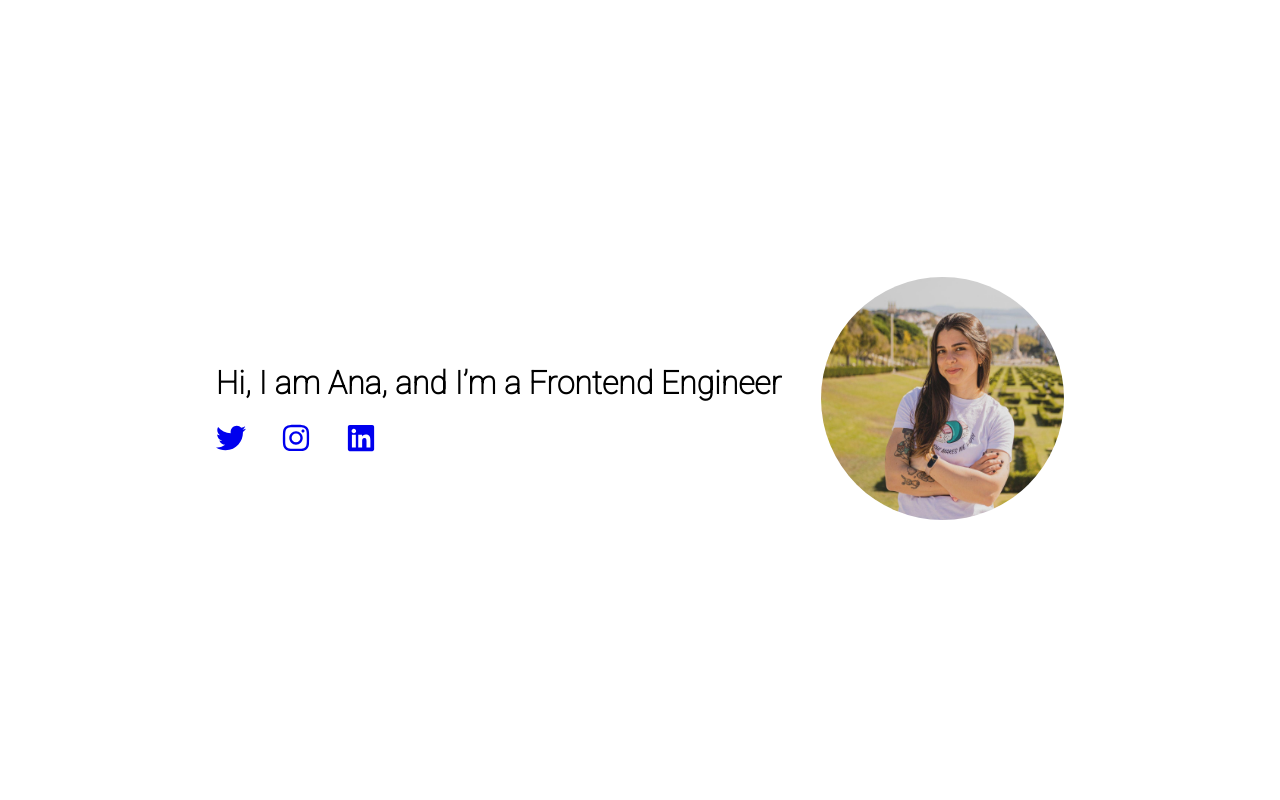
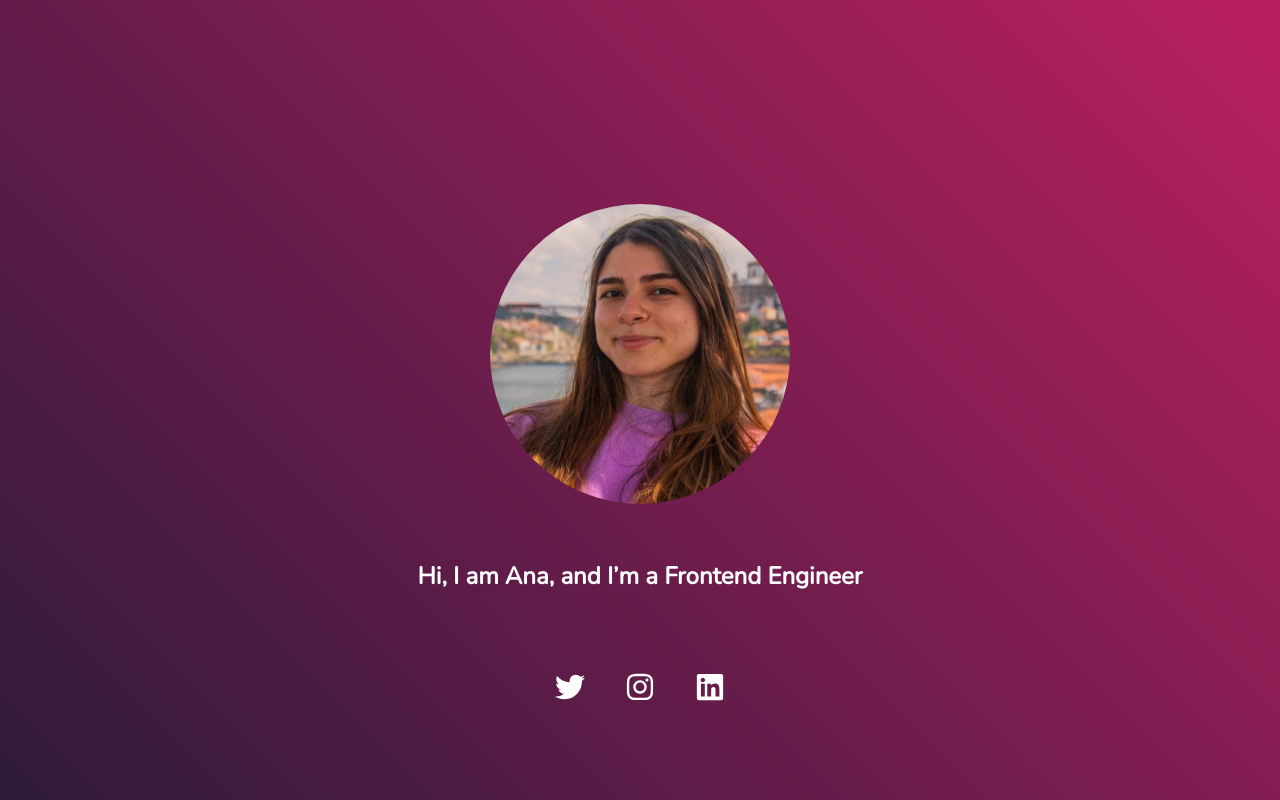
Before and after one commit to apvale/portfolio-next-gen, a Next.js app: page / in a window 1280 px wide. Built offline with nearby package versions, Linux system fonts and the light colour scheme.

Commit message:
feat(Pages): Add new pages and update layout to new colors

```diff
--- /dev/null
+++ b/pages/blog.js
@@ -0,0 +1,5 @@
+const Blog = () => {
+  return ( <div>Blog</div> );
+}
+
+export default Blog;
--- a/pages/components/Home.jsx
+++ b/pages/components/Home.jsx
@@ -1,43 +1,96 @@
+import {useState} from 'react'
 import styles from '../../styles/styles.module.css'
-import {FaLinkedin, FaTwitter, FaInstagram} from 'react-icons/fa'
+import {FaBars, FaLinkedin, FaTwitter, FaInstagram} from 'react-icons/fa'
 import Image from 'next/image'
 
 export default function Home() {
+  const [active, setActive] = useState(false)
+  const showMenu = () => {
+    setActive(!active)
+  }
+
+  const cx = (...classNames) => classNames.join(' ')
+
   return (
     <div>
       <div className={styles.container}>
+        <nav>
+          <button
+            className={styles.hamburguer}
+            id="hamburguer"
+            onClick={showMenu}
+          >
+            <FaBars size={30} />
+          </button>
+          <ul
+            className={
+              active ? cx(styles.navul, styles['show-menu']) : styles.navul
+            }
+            id="nav-ul"
+          >
+            <li>
+              <a className={styles['nav-link']} href="/">
+                HOME
+              </a>
+            </li>
+            <li>
+              <a className={styles['nav-link']} href="/about">
+                ABOUT
+              </a>
+            </li>
+            <li>
+              <a className={styles['nav-link']} href="/blog">
+                BLOG
+              </a>
+            </li>
+            <li>
+              <a className={styles['nav-link']} href="/contact">
+                CONTACT
+              </a>
+            </li>
+          </ul>
+        </nav>
+        <section className={styles.maindescription}>
           <div className={styles.avatar}>
             <Image
               alt="ana-avatar"
-            src="/ana-avatar.jpg"
-            width={243}
-            height={243}
+              src="/ana-avatar-2.jpg"
+              width="300"
+              height="300"
             />
           </div>
           <div className={styles.description}>
             <div className={styles.presentation}>
               <h1>Hi, I am Ana, and I’m a Frontend Engineer</h1>
             </div>
-          <div className={styles.social}>
-            <ul>
-              <li>
-                <a href="https://twitter.com/apvale">
+          </div>
+          <ul className={styles.social}>
+            <li className={styles['social-item']}>
+              <a
+                className={styles['social-link']}
+                href="https://twitter.com/apvale"
+              >
                 <FaTwitter size={30} />
               </a>
             </li>
-              <li>
-                <a href="https://www.instagram.com/aninhalvale/">
+            <li className={styles['social-item']}>
+              <a
+                className={styles['social-link']}
+                href="https://www.instagram.com/aninhalvale/"
+              >
                 <FaInstagram size={30} />
               </a>
             </li>
-              <li>
-                <a href="https://www.linkedin.com/in/anapaulavale/">
+            <li className={styles['social-item']}>
+              <a
+                className={styles['social-link']}
+                href="https://www.linkedin.com/in/anapaulavale/"
+              >
                 <FaLinkedin size={30} />
               </a>
             </li>
           </ul>
-          </div>
-        </div>
+        </section>
       </div>
     </div>
   )
--- /dev/null
+++ b/pages/contact.js
@@ -0,0 +1,5 @@
+const Contact = () => {
+  return ( <div>Contact</div> );
+}
+
+export default Contact;
--- a/pages/index.js
+++ b/pages/index.js
@@ -5,14 +5,9 @@ export default function App() {
   return (
     <>
       <Head>
-        <title>Ana's site</title>
+        <title>Ana Vale - Frontend Engineer</title>
         <meta name="viewport" content="initial-scale=1.0, width=device-width" />
         <link rel="preconnect" href="https://fonts.gstatic.com" key="font" />
-        <link
-          href="https://fonts.googleapis.com/css2?family=Roboto:wght@100&display=swap"
-          rel="stylesheet"
-          key="font-family"
-        />
       </Head>
       <Home />
     </>
--- a/styles/global.css
+++ b/styles/global.css
@@ -1,4 +1,38 @@
-html, body {
+@import url('https://fonts.googleapis.com/css2?family=Nunito:ital,wght@0,400;1,200;1,400&display=swap');
+
+*{
   margin: 0;
   padding: 0;
+  box-sizing: border-box;
+  font-family: 'Nunito', sans-serif;
 }
+
+body {
+  background: linear-gradient(45deg, #2e1b3b,#ba1f60);
+}
+
+a {
+  text-decoration: none;
+}
+
+nav {
+  display: flex;
+  justify-content: flex-start;
+  width: 100%;
+  margin-right: 30px;
+  flex-wrap: wrap;
+}
+
+nav a:hover{
+  opacity: 0.6;
+}
+
+@media (min-width: 767px) {
+  nav {
+    display: flex;
+    width: 100%;
+    justify-content: center;
+    margin-top: 40px;
+    padding: 20px;
+  }
+}
--- a/styles/styles.module.css
+++ b/styles/styles.module.css
@@ -2,47 +2,128 @@
   display: flex;
   width: 100%;
   height: 100vh;
-  justify-content: center;
   flex-direction: column;
-  align-items: center;
-  font-family: 'Roboto', sans-serif;
+  align-content: center;
 }
 
 .description {
   display: flex;
+  color: white;
   flex-direction: column;
   align-items: center;
   text-align: center;
+  padding: 20px;
 }
 
-.social ul {
-  display: flex;
-  list-style: none;
-  padding: 0;
-  margin: 0;
-}
-
-.social li {
-  margin-right: 35px;
+.avatar {
+  border-radius: 50%;
+  margin: 30px;
 }
 
 .avatar img {
   border-radius: 50%;
 }
 
-@media (min-width: 768px) {
-  .container {
-    flex-direction: row;
+.social-link {
+  text-decoration: none;
+  color: white;
+}
+
+.hamburguer {
+  background-color: transparent;
+  border: 0;
+  color: white;
+  font-size: 20px;
+  cursor: pointer;
+  display: flex;
+  justify-content: flex-end;
+  flex-direction: row;
+  padding: 1.5rem;
+}
+
+.maindescription {
+  display: flex;
+  height: 100vh;
+  justify-content: center;
+  align-items: center;
+  flex-direction: column;
+}
+
+.navul {
+  list-style: none;
+  text-align: center;
+  width: 100%;
+  display: none;
+  flex-direction: column;
+}
+
+.show-menu {
+  display: flex;
+  visibility: visible;
+}
+
+.social {
+  display: flex;
+  justify-content: center;
+  align-items: center;
+  list-style: none;
+  width: 100%;
+  margin-top: 40px;
+  order: 3;
+}
+
+.social-item {
+  padding: 20px;
+}
+
+.nav-link {
+  text-decoration: none;
+  color: white;
+  font-weight: 400;
+}
+
+.nav-link {
+  animation-duration: 2s;
+  animation-name: fadeIn;
+}
+
+/* Fade In */
+@keyframes fadeIn {
+  0% {
+    opacity: 0;
+  }
+  100% {
+    opacity: 1;
+  }
+}
+
+@media (min-width: 767px) {
+  .maindescription {
+    display: flex;
+    justify-content: center;
+    width: 100%;
   }
 
   .avatar {
-    order: 2;
-    margin-left: 40px;
+    order: 1;
   }
 
   .description {
-    order: 1;
-    align-items: flex-start;
-    text-align: left;
+    order: 2;
+  }
+
+  .hamburguer {
+    display: none;
+  }
+
+  .navul {
+    display: flex;
+    visibility: visible;
+    flex-direction: row;
+    justify-content: space-evenly;
+  }
+
+  .social-item {
+    padding: 20px;
   }
 }
```
Also changed, not shown: pages/about.js (added, +9 -0 lines), public/ana-avatar-2.jpg (added). Lines whose indentation alone changed are shown as unchanged.
